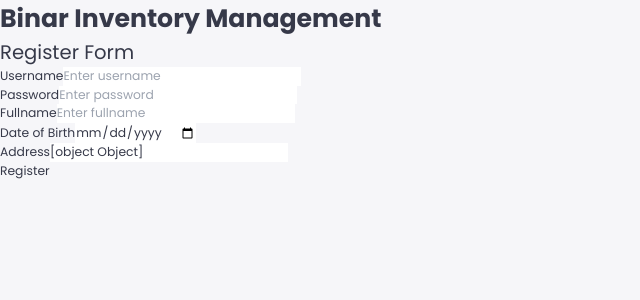
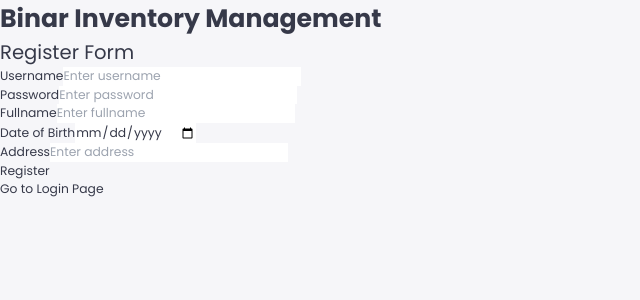
Before and after one commit to AgriAdhiatma24/binar-inventory-management, a Next.js app in the folder frontend/: page /register in a window 1280 px wide. Shown: the top 300 px of the page, without its empty margins (0-640 px from the left). Built offline with nearby package versions, Linux system fonts and the light colour scheme.

Commit message:
feat: form handling register page

```diff
--- a/frontend/app/(auth)/register/page.js
+++ b/frontend/app/(auth)/register/page.js
@@ -3,21 +3,28 @@
 import { toast } from "react-hot-toast";
 import { useRouter } from "next/navigation";
 import axios from "axios";
+import Link from "next/link";
 
 export default function Register() {
   const router = useRouter();
   const [username, setUsername] = useState("");
   const [password, setPassword] = useState("");
-  const [fullname, setFullname] = useState("");
+  const [fullName, setFullname] = useState("");
   const [dateOfBirth, setDateOfBirth] = useState("");
-  const [address, setAddress] = useState({});
+  const [address, setAddress] = useState("");
+  const [formSubmitted, setFormSubmitted] = useState(false);
 
   const onSubmit = async (e) => {
     e.preventDefault();
+    setFormSubmitted(true);
+    if (!username || !password || !fullName || !dateOfBirth || !address) {
+      toast.error("Please fill in all fields.");
+      return;
+    } else {
       const data = {
         username,
         password,
-      fullname,
+        fullName,
         dateOfBirth,
         address,
       };
@@ -29,6 +36,7 @@
       });
       toast.success("User Registered!.");
       router.push("/login");
+    }
   };
 
   return (
@@ -53,7 +61,9 @@
               placeholder="Enter username"
               value={username}
               onChange={(e) => setUsername(e.target.value)}
-              className="block w-full px-4 py-2 mt-2 text-gray-700 bg-white border rounded-md focus:border-gray-400 focus:ring-gray-300 focus:outline-none focus:ring focus:ring-opacity-40"
+              className={`block w-full px-4 py-2 mt-2 text-gray-700 bg-white border rounded-md focus:border-gray-400 focus:ring-gray-300 focus:outline-none focus:ring focus:ring-opacity-40 ${
+                formSubmitted && !username && "border-red-500"
+              }`}
             />
           </div>
           <div className="mb-2">
@@ -68,7 +78,9 @@
               placeholder="Enter password"
               value={password}
               onChange={(e) => setPassword(e.target.value)}
-              className="block w-full px-4 py-2 mt-2 text-gray-700 bg-white border rounded-md focus:border-gray-400 focus:ring-gray-300 focus:outline-none focus:ring focus:ring-opacity-40"
+              className={`block w-full px-4 py-2 mt-2 text-gray-700 bg-white border rounded-md focus:border-gray-400 focus:ring-gray-300 focus:outline-none focus:ring focus:ring-opacity-40 ${
+                formSubmitted && !password && "border-red-500"
+              }`}
             />
           </div>
           <div className="mb-2">
@@ -81,9 +93,11 @@
             <input
               type="text"
               placeholder="Enter fullname"
-              value={fullname}
+              value={fullName}
               onChange={(e) => setFullname(e.target.value)}
-              className="block w-full px-4 py-2 mt-2 text-gray-700 bg-white border rounded-md focus:border-gray-400 focus:ring-gray-300 focus:outline-none focus:ring focus:ring-opacity-40"
+              className={`block w-full px-4 py-2 mt-2 text-gray-700 bg-white border rounded-md focus:border-gray-400 focus:ring-gray-300 focus:outline-none focus:ring focus:ring-opacity-40 ${
+                formSubmitted && !fullName && "border-red-500"
+              }`}
             />
           </div>
           <div className="mb-4">
@@ -97,7 +111,9 @@
               type="date"
               value={dateOfBirth}
               onChange={(e) => setDateOfBirth(e.target.value)}
-              className="block w-full px-4 py-2 mt-2 text-gray-700 bg-white border rounded-md focus:border-gray-400 focus:ring-gray-300 focus:outline-none focus:ring focus:ring-opacity-40"
+              className={`block w-full px-4 py-2 mt-2 text-gray-700 bg-white border rounded-md focus:border-gray-400 focus:ring-gray-300 focus:outline-none focus:ring focus:ring-opacity-40 ${
+                formSubmitted && !dateOfBirth && "border-red-500"
+              }`}
             />
           </div>
           <div className="mb-2">
@@ -112,7 +128,9 @@
               placeholder="Enter address"
               value={address}
               onChange={(e) => setAddress(e.target.value)}
-              className="block w-full px-4 py-2 mt-2 text-gray-700 bg-white border rounded-md focus:border-gray-400 focus:ring-gray-300 focus:outline-none focus:ring focus:ring-opacity-40"
+              className={`block w-full px-4 py-2 mt-2 text-gray-700 bg-white border rounded-md focus:border-gray-400 focus:ring-gray-300 focus:outline-none focus:ring focus:ring-opacity-40 ${
+                formSubmitted && !address && "border-red-500"
+              }`}
             />
           </div>
           <div className="mt-2">
@@ -123,6 +141,11 @@
               Register
             </button>
           </div>
+          <div className="mt-2">
+            <Link className="flex items-center justify-center" href={"/login"}>
+              Go to Login Page
+            </Link>
+          </div>
         </form>
       </div>
     </div>
```
Lines whose indentation alone changed are shown as unchanged.
